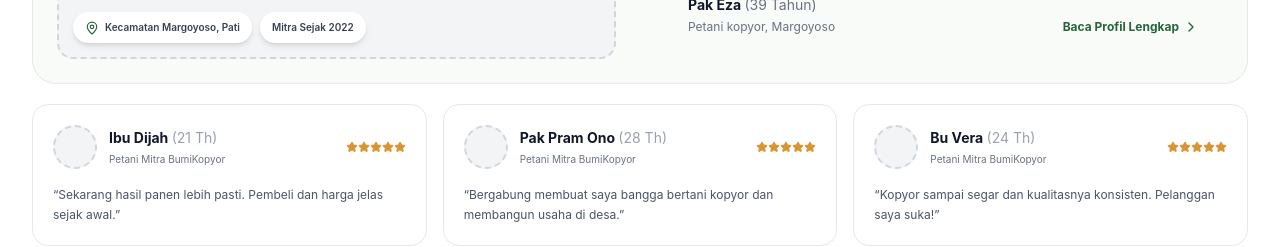
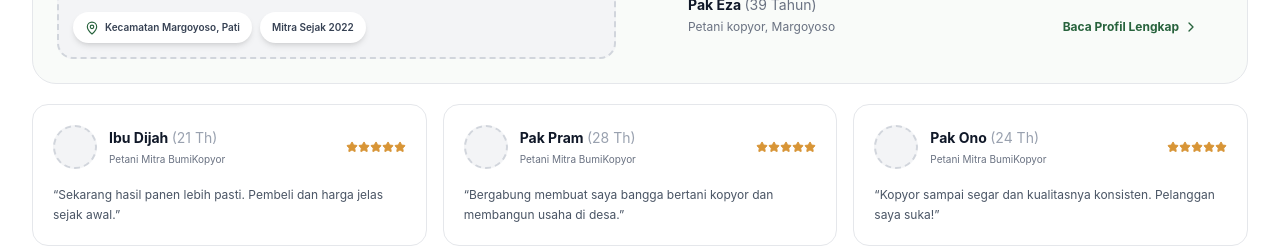
Before and after one commit to khadijahdzar/BumiKopyor, a React (Vite) app in the folder frontend/: page / in a window 1280 px wide. Shown: the part 3300-3547 px from the top of the page. Built offline with nearby package versions, Linux system fonts and the light colour scheme.

Commit message:
bumikopyor front

```diff
--- a/frontend/src/App.jsx
+++ b/frontend/src/App.jsx
@@ -116,12 +116,12 @@ const testimonials = [
     quote: 'Sekarang hasil panen lebih pasti. Pembeli dan harga jelas sejak awal.',
   },
   {
-    name: 'Pak Pram Ono',
+    name: 'Pak Pram',
     age: '28 Th',
     quote: 'Bergabung membuat saya bangga bertani kopyor dan membangun usaha di desa.',
   },
   {
-    name: 'Bu Vera',
+    name: 'Pak Ono',
     age: '24 Th',
     quote: 'Kopyor sampai segar dan kualitasnya konsisten. Pelanggan saya suka!',
   },
```
